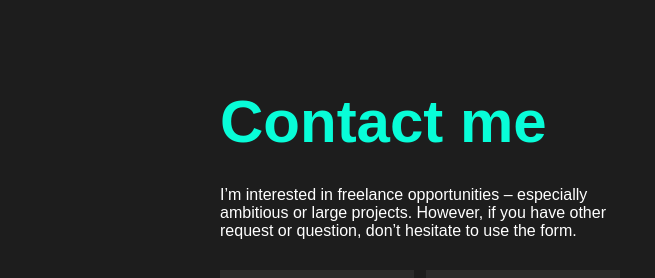
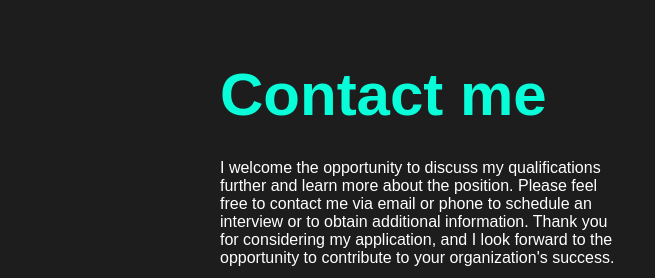
Before and after one commit to Anoushka-Aggarwal/Portfolio, a plain HTML site: page index.html in a window 1280 px wide. Shown: the part 2281-2559 px from the top of the page, 0-655 px from the left. Drawn offline with nearby package versions, Linux system fonts and the light colour scheme; a web font is replaced by a local one.

Commit message:
index.html

```diff
--- a/index.html
+++ b/index.html
@@ -232,9 +232,11 @@
             <h2>Contact me</h2>
           </div>
           <p>
-            I’m interested in freelance opportunities – especially ambitious or
-            large projects. However, if you have other request or question,
-            don’t hesitate to use the form.
+            I welcome the opportunity to discuss my qualifications further and learn more about the position. Please
+            feel free to contact me via email or phone to schedule an interview or to obtain additional information.
+
+            Thank you for considering my application, and I look forward to the opportunity to contribute to your
+            organization's success.
           </p>
         </div>
 
```
